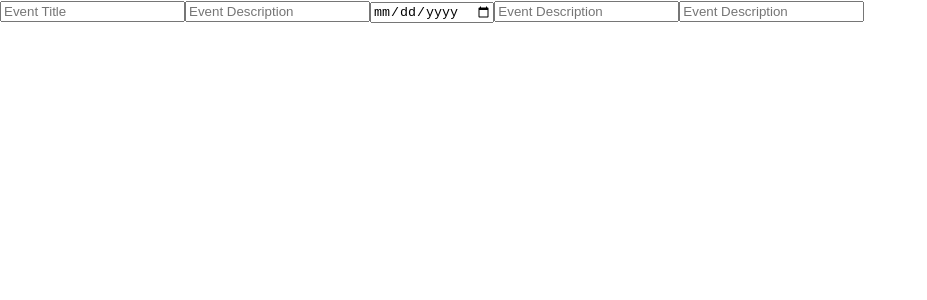
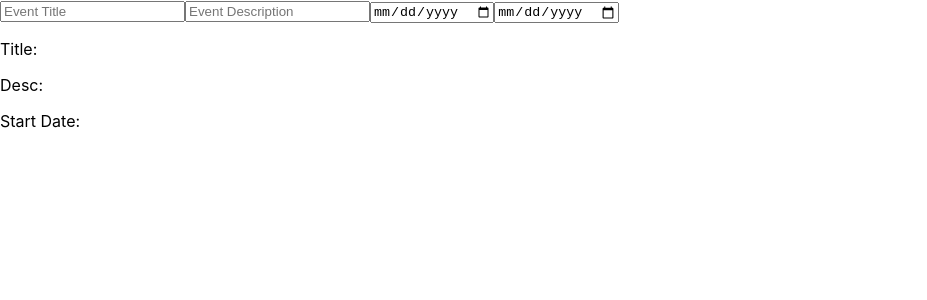
Before and after one commit to rishgupta2301/ReactJS_Machine_Coding_Questions, a React (Create React App) app: page / in a window 1280 px wide. Shown: the top 300 px of the page, without its empty margins (0-927 px from the left). Built offline with nearby package versions, Linux system fonts and the light colour scheme.

Commit message:
optimized form with useReducer hook

```diff
--- a/src/components/formUsingUseReducer/form.jsx
+++ b/src/components/formUsingUseReducer/form.jsx
@@ -1,16 +1,35 @@
 import { useReducer, useState } from "react";
 
 const Form = () => {
-  const [title, setTitle] = useState("");
-  const [description, setDescription] = useState("");
-  const [startDate, setStartDate] = useState();
-  const [endDate, setEndDate] = useState();
-  const [location, setLocation] = useState();
-  const [attendees, setAttendees] = useState([]);
+  //   const [title, setTitle] = useState("");
+  //   const [description, setDescription] = useState("");
+  //   const [startDate, setStartDate] = useState();
+  //   const [endDate, setEndDate] = useState();
+  //   const [location, setLocation] = useState();
+  //   const [attendees, setAttendees] = useState([]);
+
+  const [event, updateEvent] = useReducer(
+    (prev, next) => {
+      const newEvent = { ...prev, ...next };
+
+      // Validation: Ensure endDate is not before startDate
+      if (newEvent.startDate > newEvent.endDate) {
+        newEvent.startDate = newEvent.endDate;
+      }
+
+      // Validation: Limit title to 100 characters
+      if (newEvent.title.length > 100) {
+        newEvent.title = newEvent.title.substring(0, 100);
+      }
+
+      return newEvent;
+    },
+    { title: "", description: "", startDate: null, endDate: null }
+  );
 
   return (
     <div>
-      <input
+      {/* <input
         value={title}
         onChange={(e) => setTitle(e.target.value)}
         placeholder="Event Title"
@@ -35,7 +54,33 @@ const Form = () => {
         value={location}
         onChange={(e) => setLocation(e.target.value)}
         placeholder="Event Description"
+      /> */}
+
+      <input
+        value={event.title}
+        onChange={(e) => updateEvent({ title: e.target.value })}
+        placeholder="Event Title"
       />
+      <input
+        value={event.description}
+        onChange={(e) => updateEvent({ description: e.target.value })}
+        placeholder="Event Description"
+      />
+      <input
+        type="date"
+        value={event.startDate || ""}
+        onChange={(e) => updateEvent({ startDate: e.target.value })}
+      />
+      <input
+        type="date"
+        value={event.endDate || ""}
+        onChange={(e) => updateEvent({ endDate: e.target.value })}
+      />
+
+        <p>Title: {event.title}</p>
+        <p>Desc: {event.description}</p>
+        <p>Start Date: {event.startDate}</p>
+
     </div>
   );
 };
```
